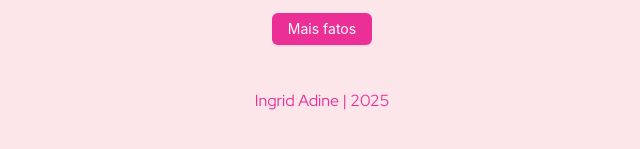
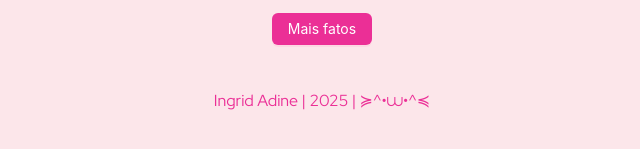
Before and after one commit to ingridadine/nyan-facts, a React (Vite) app in the folder nyan-facts/: page / in a window 1280 px wide. Shown: the part 477-626 px from the top of the page, without its empty margins (318-958 px from the left). Built offline with nearby package versions, Linux system fonts and the light colour scheme; no server answers; a web font is replaced by a local one.

Commit message:
Update Footer.jsx

```diff
--- a/nyan-facts/src/components/Footer.jsx
+++ b/nyan-facts/src/components/Footer.jsx
@@ -1,3 +1,3 @@
 export const Footer = () => {
-	return <span className="footer-text">Ingrid Adine | 2025</span>;
+	return <span className="footer-text">Ingrid Adine | 2025 | ≽^•⩊•^≼</span>;
 };
```
